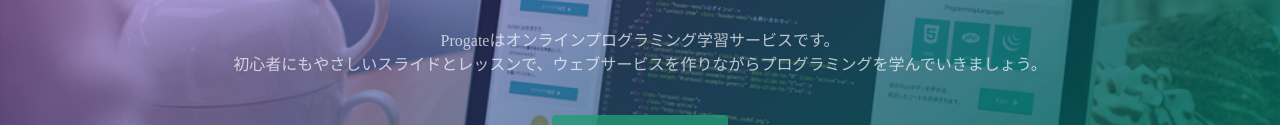
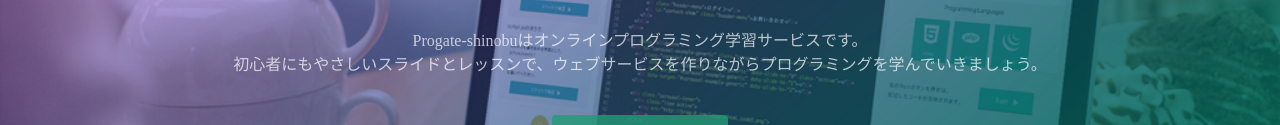
Before and after one commit to Shinobu0531/shinobu0531.github.io, a plain HTML site: page index.html in a window 1280 px wide. Shown: the part 317-442 px from the top of the page. Drawn offline with Linux system fonts and the light colour scheme.

Commit message:
Update index.html

```diff
--- a/index.html
+++ b/index.html
@@ -24,7 +24,7 @@
   <div class="top-wrapper">
     <div class="container">
       <h1>LEARN TO CODE.<br>LEARN TO BE CREATIVE.</h1>
-      <p>Progateはオンラインプログラミング学習サービスです。<br>初心者にもやさしいスライドとレッスンで、ウェブサービスを作りながらプログラミングを学んでいきましょう。</p>
+      <p>Progate-shinobuはオンラインプログラミング学習サービスです。<br>初心者にもやさしいスライドとレッスンで、ウェブサービスを作りながらプログラミングを学んでいきましょう。</p>
       <div class="btn-wrapper">
         <a href="#" class="btn signup">新規登録はこちら</a>
         <p>or</p>
```
